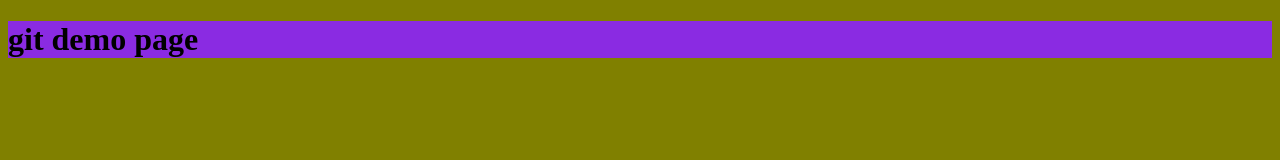
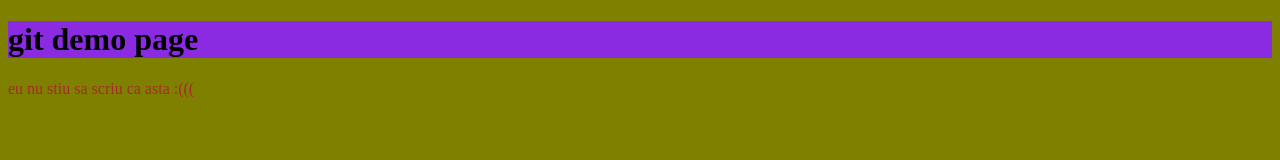
Before and after one commit to cristian-hum/learn_git_ch, a plain HTML site: page index.html in a window 1280 px wide. Drawn offline with Linux system fonts and the light colour scheme.

Commit message:
am pus si eu ceva ca saracu

```diff
--- a/index.html
+++ b/index.html
@@ -12,6 +12,7 @@
 
 <div class="">
  <h1>git demo page</h1>
+ <p>eu nu stiu sa scriu ca asta :(((</p>
 </div>
 
 <script src="app.js"></script>
--- a/styles.css
+++ b/styles.css
@@ -1,2 +1,3 @@
 body { background-color: olive;}
 h1{background-color: blueviolet;}
+p{color: brown;}
```
